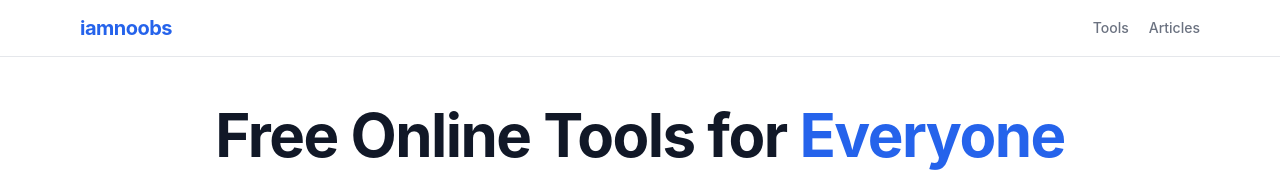
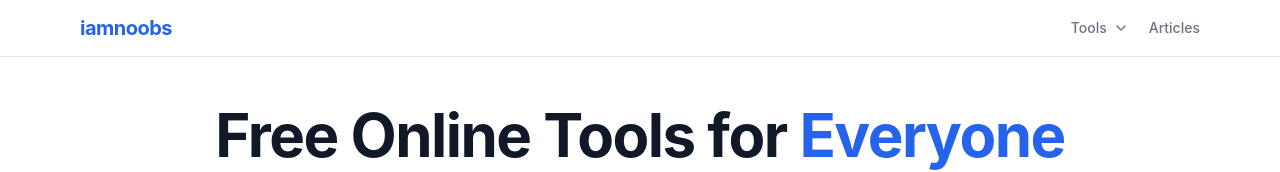
Before and after one commit to anil1991das/Iamnoobs, a Next.js app: page / in a window 1280 px wide. Shown: the top 172 px of the page. Built offline with nearby package versions, Linux system fonts and the light colour scheme.

Commit message:
tools menu

```diff
--- a/src/components/header.tsx
+++ b/src/components/header.tsx
@@ -1,4 +1,5 @@
 import Link from "next/link";
+import ToolsMenu from "@/components/tools-menu";
 
 export default function Header() {
   return (
@@ -8,9 +9,7 @@ export default function Header() {
           iamnoobs
         </Link>
         <nav aria-label="Main" className="flex items-center gap-5 text-sm font-medium">
-          <Link href="/#tools" className="text-muted-foreground hover:text-foreground">
-            Tools
-          </Link>
+          <ToolsMenu />
           <Link href="/articles" className="text-muted-foreground hover:text-foreground">
             Articles
           </Link>
--- /dev/null
+++ b/src/components/tools-menu.tsx
@@ -0,0 +1,232 @@
+"use client";
+
+import Link from "next/link";
+import {
+  useMemo,
+  useRef,
+  useState,
+  type FocusEvent,
+  type KeyboardEvent,
+} from "react";
+import { categories, tools } from "@/lib/tools/registry";
+
+export default function ToolsMenu() {
+  const [activeCategory, setActiveCategory] = useState(categories[0]?.slug ?? "");
+  const [query, setQuery] = useState("");
+  const [isOpen, setIsOpen] = useState(false);
+  const menuRef = useRef<HTMLDivElement>(null);
+  const triggerRef = useRef<HTMLButtonElement>(null);
+  const lastPointerType = useRef<string | null>(null);
+  const normalizedQuery = query.trim().toLowerCase();
+
+  const visibleGroups = useMemo(
+    () =>
+      categories.flatMap((category) => {
+        if (!normalizedQuery && category.slug !== activeCategory) return [];
+
+        const categoryTools = tools.filter((tool) => {
+          if (tool.category !== category.slug) return false;
+          if (!normalizedQuery) return true;
+          return [tool.name, tool.description, ...tool.keywords]
+            .join(" ")
+            .toLowerCase()
+            .includes(normalizedQuery);
+        });
+
+        return categoryTools.length > 0
+          ? [{ category, tools: categoryTools }]
+          : [];
+      }),
+    [activeCategory, normalizedQuery],
+  );
+  const resultCount = visibleGroups.reduce(
+    (count, group) => count + group.tools.length,
+    0,
+  );
+
+  function closeMenu() {
+    setIsOpen(false);
+  }
+
+  function handleKeyDown(event: KeyboardEvent<HTMLDivElement>) {
+    if (
+      (event.key === "Enter" || event.key === " ") &&
+      event.target === triggerRef.current
+    ) {
+      lastPointerType.current = "keyboard";
+    }
+
+    if (event.key === "Escape" && isOpen) {
+      closeMenu();
+      triggerRef.current?.focus();
+    }
+  }
+
+  function handleBlur(event: FocusEvent<HTMLDivElement>) {
+    if (!event.currentTarget.contains(event.relatedTarget)) {
+      closeMenu();
+    }
+  }
+
+  return (
+    <div
+      ref={menuRef}
+      className="relative"
+      onMouseEnter={() => setIsOpen(true)}
+      onMouseLeave={closeMenu}
+      onFocusCapture={() => setIsOpen(true)}
+      onBlurCapture={handleBlur}
+      onKeyDown={handleKeyDown}
+    >
+      <button
+        ref={triggerRef}
+        type="button"
+        aria-expanded={isOpen}
+        aria-controls="tools-menu-panel"
+        onPointerDown={(event) => {
+          lastPointerType.current = event.pointerType;
+        }}
+        onClick={() =>
+          setIsOpen((open) =>
+            lastPointerType.current === "mouse" ? true : !open,
+          )
+        }
+        className="flex items-center gap-1.5 text-muted-foreground transition-colors hover:text-foreground"
+      >
+        Tools
+        <svg
+          aria-hidden="true"
+          viewBox="0 0 20 20"
+          fill="none"
+          className={`h-4 w-4 transition-transform ${isOpen ? "rotate-180" : ""}`}
+        >
+          <path
+            d="m5 7.5 5 5 5-5"
+            stroke="currentColor"
+            strokeWidth="1.7"
+            strokeLinecap="round"
+            strokeLinejoin="round"
+          />
+        </svg>
+      </button>
+
+      {isOpen && (
+      <div
+        id="tools-menu-panel"
+        className="absolute right-0 top-full z-50 w-[min(48rem,calc(100vw-2rem))] overflow-hidden rounded-xl border border-card-border bg-card text-foreground shadow-xl"
+      >
+        <div className="border-b border-card-border p-4">
+          <label htmlFor="tools-menu-search" className="sr-only">
+            Search all tools
+          </label>
+          <input
+            id="tools-menu-search"
+            type="search"
+            value={query}
+            onChange={(event) => setQuery(event.target.value)}
+            placeholder="Search all tools"
+            className="h-10 w-full rounded-lg border border-card-border bg-background px-3 text-sm outline-none focus-visible:ring-2 focus-visible:ring-primary"
+          />
+          {normalizedQuery && (
+            <p className="mt-2 text-xs text-muted-foreground" aria-live="polite">
+              {resultCount} {resultCount === 1 ? "tool" : "tools"} found
+            </p>
+          )}
+        </div>
+
+        <div className="grid max-h-[min(65vh,34rem)] grid-cols-1 overflow-y-auto md:grid-cols-[14rem_minmax(0,1fr)]">
+          <nav
+            aria-label="Tool categories"
+            className="flex gap-2 overflow-x-auto border-b border-card-border p-3 md:block md:space-y-1 md:overflow-x-visible md:border-b-0 md:border-r"
+          >
+            {categories.map((category) => {
+              const count = tools.filter(
+                (tool) => tool.category === category.slug,
+              ).length;
+              return (
+                <button
+                  key={category.slug}
+                  type="button"
+                  aria-pressed={!normalizedQuery && activeCategory === category.slug}
+                  onMouseEnter={() => setActiveCategory(category.slug)}
+                  onFocus={() => setActiveCategory(category.slug)}
+                  onClick={() => {
+                    setActiveCategory(category.slug);
+                    setQuery("");
+                  }}
+                  className={`flex shrink-0 items-center gap-2 rounded-lg px-3 py-2 text-left text-sm transition-colors md:w-full ${
+                    !normalizedQuery && activeCategory === category.slug
+                      ? "bg-primary/10 font-medium text-primary"
+                      : "text-muted-foreground hover:bg-muted hover:text-foreground"
+                  }`}
+                >
+                  <span aria-hidden="true">{category.icon}</span>
+                  <span className="flex-1 whitespace-nowrap">{category.name}</span>
+                  <span className="text-xs opacity-70">{count}</span>
+                </button>
+              );
+            })}
+          </nav>
+
+          <div className="min-w-0 p-4">
+            {visibleGroups.length > 0 ? (
+              <div className="space-y-5">
+                {visibleGroups.map(({ category, tools: categoryTools }) => (
+                  <section key={category.slug} aria-labelledby={`menu-${category.slug}`}>
+                    {normalizedQuery && (
+                      <h2
+                        id={`menu-${category.slug}`}
+                        className="mb-2 flex items-center gap-2 text-sm font-semibold"
+                      >
+                        <span aria-hidden="true">{category.icon}</span>
+                        {category.name}
+                      </h2>
+                    )}
+                    <ul
+                      className="grid gap-1 sm:grid-cols-2"
+                      aria-label={normalizedQuery ? undefined : category.name}
+                    >
+                      {categoryTools.map((tool) => (
+                        <li key={tool.slug}>
+                          <Link
+                            href={`/${tool.slug}`}
+                            prefetch={false}
+                            onClick={closeMenu}
+                            className="flex min-h-10 items-center gap-2 rounded-lg px-3 py-2 text-sm hover:bg-muted focus-visible:outline-2 focus-visible:outline-offset-2 focus-visible:outline-primary"
+                          >
+                            <span aria-hidden="true">{tool.icon}</span>
+                            <span className="min-w-0 flex-1 truncate">{tool.name}</span>
+                            <span aria-hidden="true" className="text-muted-foreground">
+                              →
+                            </span>
+                          </Link>
+                        </li>
+                      ))}
+                    </ul>
+                  </section>
+                ))}
+              </div>
+            ) : (
+              <p className="py-8 text-center text-sm text-muted-foreground">
+                No tools match “{query.trim()}”.
+              </p>
+            )}
+          </div>
+        </div>
+
+        <div className="flex items-center justify-between border-t border-card-border bg-muted/50 px-4 py-3 text-sm">
+          <span className="text-muted-foreground">{tools.length} tools</span>
+          <Link
+            href="/#tools"
+            onClick={closeMenu}
+            className="font-medium text-primary hover:underline"
+          >
+            Browse all tools
+            <span aria-hidden="true"> →</span>
+          </Link>
+        </div>
+      </div>
+      )}
+    </div>
+  );
+}
```
